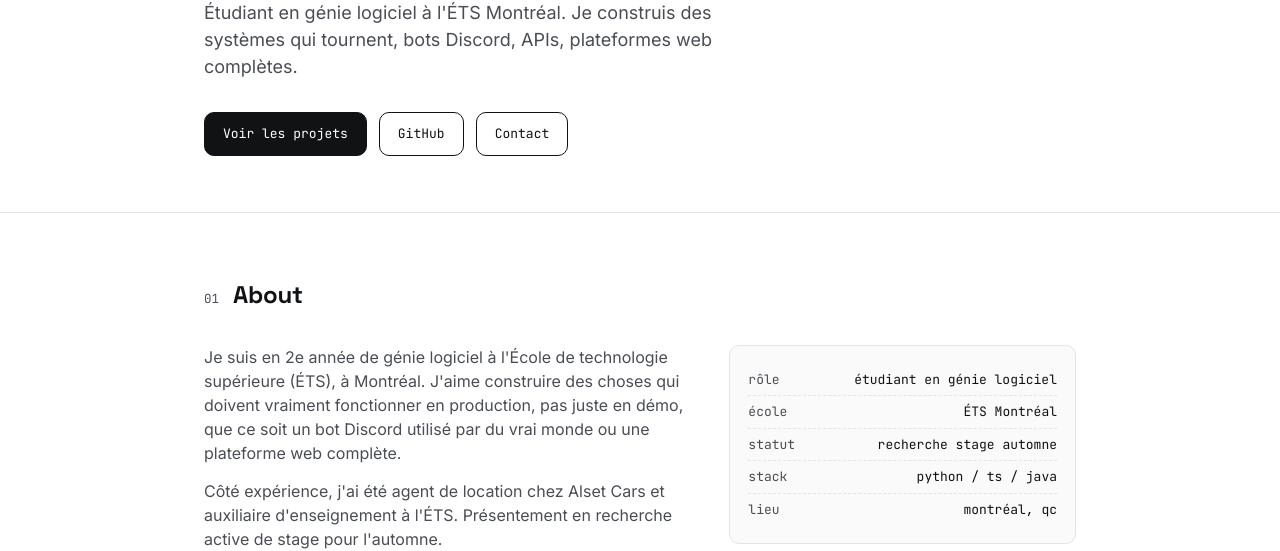
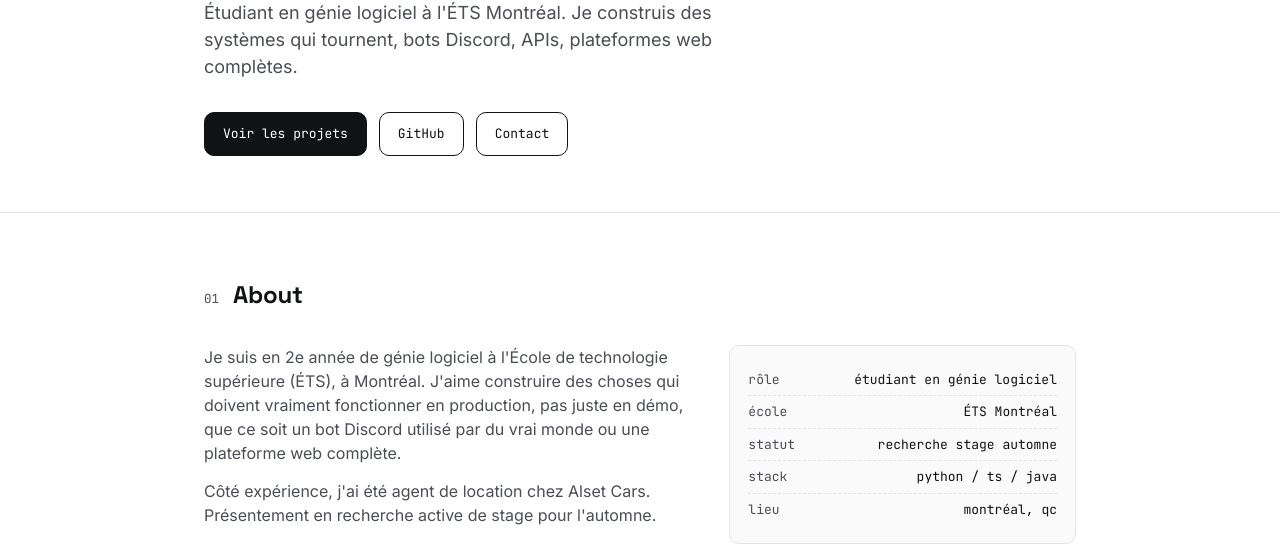
Before and after one commit to YassineKA52/portfolio, a plain HTML site: page index.html in a window 1280 px wide. Shown: the part 269-820 px from the top of the page. Drawn offline with Linux system fonts and the light colour scheme.

Commit message:
Update experience description in About section
Removed mention of teaching assistant experience.

```diff
--- a/index.html
+++ b/index.html
@@ -181,7 +181,7 @@
     <div class="about-grid">
       <div>
         <p>Je suis en 2e année de génie logiciel à l'École de technologie supérieure (ÉTS), à Montréal. J'aime construire des choses qui doivent vraiment fonctionner en production, pas juste en démo, que ce soit un bot Discord utilisé par du vrai monde ou une plateforme web complète.</p>
-        <p>Côté expérience, j'ai été agent de location chez Alset Cars et auxiliaire d'enseignement à l'ÉTS. Présentement en recherche active de stage pour l'automne.</p>
+        <p>Côté expérience, j'ai été agent de location chez Alset Cars. Présentement en recherche active de stage pour l'automne.</p>
       </div>
       <div class="facts">
         <div><span>rôle</span><span>étudiant en génie logiciel</span></div>
```
